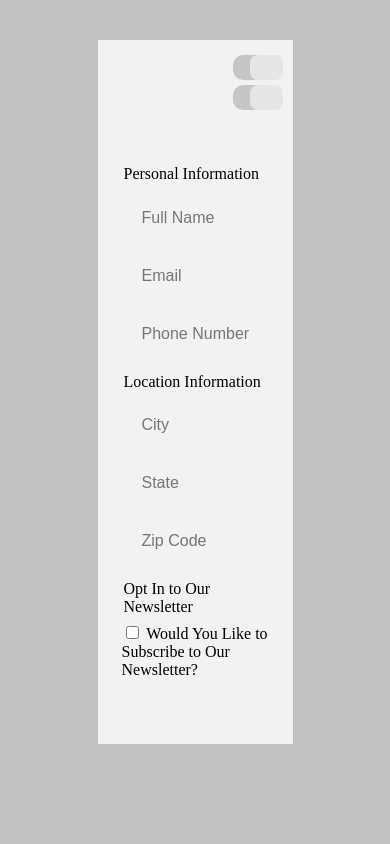
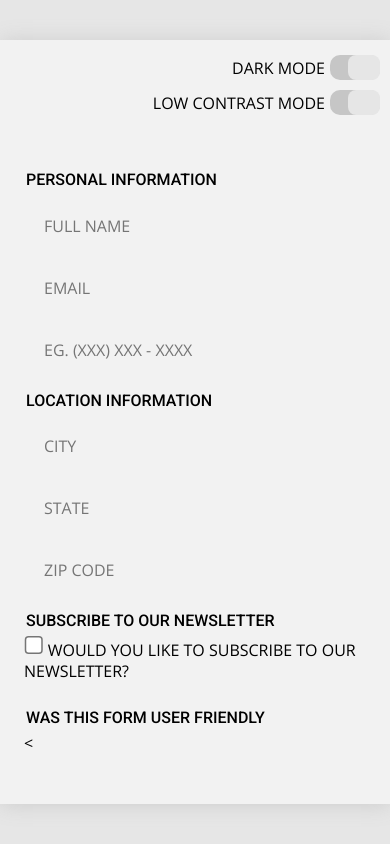
Before and after one commit to beaubaker1027/ramseymediaform, a plain HTML site: page index.html in a window 390 px wide. Drawn offline with nearby package versions, Linux system fonts and the light colour scheme.

Commit message:
added contrast scripting, updated styling, starting to add multiselect

```diff
--- a/styles.css
+++ b/css/styles.css
@@ -1,20 +1,32 @@
+/*variables*/
+:root {
+  --light: #f2f2f2;
+  --mid-light: #e6e6e6;
+  --mid: #595959;
+  --dark: #333333;
+  --accent: #00e6e6;
+}
 /*main style*/
 * {
+  text-transform: uppercase;
+  font-family: "Open Sans", sans-serif;
   box-sizing: border-box;
 }
+html {
+}
 html, body {
-  background-color: #c2c2c2;
+  overflow: scroll;
+  background-color: var(--mid-light);
+  width: 100%;
   height: 100%;
-  width: 100%;
   margin: 0;
   padding: 0;
 }
 
 #Form-Container {
-  margin: 40px auto;
   width:50%;
-  background-color: #f2f2f2;
-  box-shadow: 1px 1px 20px #c2c2c2;
+  background-color: var(--light);
+  box-shadow: 1px 1px 20px #cccccc;
 }
 #Form-Holder {
   padding: 40px 10px;
@@ -26,10 +38,6 @@ html, body {
 #accessibilityButtons {
   display: inline-block;
   padding:10px;
-}
-.main {
-  max-width: 960px;
-  min-height: 100%;
 }
 
 /*style components*/
@@ -70,16 +78,28 @@ html, body {
   position: absolute;
   width: 1px;
 }
+.switch-label {
+  text-align: right;
+  margin-right: 5px;
+}
 
 /*element style components*/
+.container {
+  max-width: 960px;
+  min-height: 100%;
+  padding: 40px 0;
+}
+legend {
+  font-family: "Roboto";
+}
 input {
+  font-family: "Open Sans";
   font-size: 1em;
   margin:4px;
   padding: 1em;
   border-radius: 4px;
   border: none;
   background-color: transparent;
-  outline-color: red;
 }
 
 input[type='text'] {
@@ -88,7 +108,16 @@ input[type='text'] {
 
 input:focus {
   outline: none;
-  border: 4px solid #e6e6e6;
+  border: 4px solid var(--mid-light);
+}
+
+input[type='checkbox'] {
+  padding: 0;
+  margin:0;
+  zoom: 1.5
+}
+input[type='checkbox']:focus {
+  outline: 2px solid var(--mid-light);
 }
 fieldset {
   border: none;
@@ -102,7 +131,7 @@ label {
   position: absolute;
   margin: 0;
   padding: 0;
-  background-color: #e6e6e6;
+  background-color: var(--mid-light);
   min-height: 25px;
   border-radius: 8px;
   width:65%;
@@ -110,25 +139,55 @@ label {
 }
 
 .sliderOuter {
+  transition: background-color 0.5s;
+  -webkit-transition: background-color 0.5s;
   margin: 5px 0;
   position:relative;
   border-radius: 10px;
   min-height: 25px;
+  max-height: 25px;
   width:50px;
   background-color: #c6c6c6;
 }
 
+.sliderOuter.activated {
+  background-color: darkgray;
+}
+
+.sliderOuter.activated .sliderInner {
+  left: 0;
+}
+
 /*low contrast theme*/
-.low-contrast {
-
+.contrastMode {
+  color: #999999;
 }
 
 /*dark theme*/
-.dark {
-  background-color: #333333;
+.darkMode {
+  color: var(--light);
+  background-color: var(--dark);
+}
+.darkMode #Form-Container {
+  background-color: var(--mid);
+  box-shadow: 1px 1px 20px #1a1a1a;
 }
 
 /*dark low contrast theme*/
-.dark .low-contrast {
+.darkMode.contrastMode {
+  color: #999999;
+  background-color: var(--mid);
+}
 
+@media only screen and (max-width: 960px) {
+  body {
+    width: 100%;
+  }
+  .main {
+    width:100%;
+    padding: 0 10px;
+  }
+  #Form-Container {
+    width: 100%;
+  }
 }
--- a/index.html
+++ b/index.html
@@ -2,27 +2,34 @@
 <html lang="en" dir="ltr">
   <head>
     <meta charset="UTF-8">
-    <meta http-equiv="default-style" content="styles.css">
+    <meta http-equiv="default-style" content="styles/styles.css">
     <meta name="description" content="A mock form as part of an assessment for Ramsey Media">
     <meta name="keywords" content="HTML,CSS,JavaScript,Form,">
     <meta name="author" content="Beau Baker">
     <meta name="viewport" content="width=device-width, initial-scale=1.0">
     <!--<base href="https://beaubaker.github.io" target="_blank">-->
     <title>Mock Form - an assessment of form development skills</title>
-    <link rel="stylesheet" href="styles.css">
+    <link href="https://fonts.googleapis.com/css?family=Open+Sans|Roboto:500&display=swap" rel="stylesheet">
+    <link rel="stylesheet" href="css/styles.css">
+    <script src="https://cdnjs.cloudflare.com/ajax/libs/lodash.js/4.17.15/lodash.core.min.js"></script>
   </head>
-  <body class="main centered-horizontal">
+  <body id="main">
+    <div class="container centered-horizontal">
       <div id="Form-Container" class="centered-horizontal">
         <div id="accessibilityContainer">
           <div id="accessibilityButtons">
-          <div id="darkMode" class="sliderOuter">
+            <div class="flx flx-row flx-align-cen">
+            <Label class="switch-label">Dark Mode</label>
+              <div id="darkMode" class="sliderOuter" onclick="toggleClass(main, getElementId(this));toggleClass(this, 'activated');">
                 <div id="darModeSlider" class="sliderInner">
-
                 </div>
               </div>
-          <div id="lowContrast" class="sliderOuter">
-            <div id="lowContrastSlider" class="sliderInner">
-
+            </div>
+            <div class="flx flx-row flx-align-cen">
+              <Label class="switch-label">Low Contrast Mode</label>
+              <div id="contrastMode" class="sliderOuter" onclick="toggleClass(main, getElementId(this));toggleClass(this, 'activated');">
+                <div id="contrastModeSlider" class="sliderInner">
+                </div>
               </div>
             </div>
           </div>
@@ -31,7 +38,10 @@
           <form class="flx flx-col flx-justify-se" action="index.html" method="post">
               <fieldset class="flx flx-col">
                 <legend>Personal Information</legend>
-              <label class="visuallyhidden" for="fullName">Enter Your Full Name</label>
+                <div>
+                  <div>
+                    <label class="visuallyhidden" for="fullName">Enter Your Full Name:</label>
+                  </div>
                   <input
                     id="fullName"
                     type="text"
@@ -42,7 +52,11 @@
                     value=""
                     placeholder="Full Name"
                     aria-label="Enter your full name here">
-              <label class="visuallyhidden" for="email">Enter Your Email</label>
+                </div>
+                <div>
+                  <div>
+                    <label class="visuallyhidden" for="email">Enter Your Email:</label>
+                  </div>
                   <input
                     id="email"
                     type="text"
@@ -53,22 +67,30 @@
                     value=""
                     placeholder="Email"
                     aria-label="Enter your email here">
-              <label class="visuallyhidden" for="phone">Enter Your Phone Number</label>
+                </div>
+                <div>
+                  <div>
+                    <label class="visuallyhidden" for="phone">Enter Your Phone Number:</label>
+                  </div>
                   <input
                     id="phone"
                     type="tel"
                     tabindex="0"
-                pattern="[0-9]{3} [0-9]{3}-[0-9]{4}"
+                    pattern="([0-9]{3}) [0-9]{3}-[0-9]{4}"
                     required
                     aria-required="true"
                     name="phone"
                     value=""
-                placeholder="Phone Number"
+                    placeholder="eg. (XXX) XXX - XXXX"
                     aria-label="Enter your phone number here">
+                </div>
               </fieldset>
               <fieldset class="flx flx-col">
                 <legend>Location Information</legend>
-              <label class="visuallyhidden"for="city">Enter Your City</label>
+                <div>
+                  <div>
+                    <label class="visuallyhidden"for="city">Enter Your City:</label>
+                  </div>
                   <input
                     id="city"
                     type="text"
@@ -79,7 +101,11 @@
                     value=""
                     placeholder="City"
                     aria-label="Enter your current city here">
-              <label class="visuallyhidden" for="state">Enter Your Current State</label>
+                </div>
+                <div>
+                  <div>
+                    <label class="visuallyhidden" for="state">Enter Your Current State:</label>
+                  </div>
                   <input
                     id="state"
                     minLength="2"
@@ -91,7 +117,11 @@
                     value=""
                     placeholder="State"
                     aria-label="Enter your current state here">
-              <label class="visuallyhidden" for="zip">Enter Your Current Zip Code</label>
+                </div>
+                <div>
+                  <div>
+                    <label class="visuallyhidden" for="zip">Enter Your Current Zip Code:</label>
+                  </div>
                   <input
                     id="zip"
                     type="text"
@@ -103,16 +133,26 @@
                     value=""
                     placeholder="Zip Code"
                     aria-label="Enter your zip code here">
+                </div>
               </fieldset>
               <fieldset>
-              <legend>Opt In to Our Newsletter</legend>
-              <input style="display:inline-block" type="checkbox" name="accept" name="mailingList" placeholder="" value="">
-              <label for="mailingList">Would You Like to Subscribe to Our Newsletter?</label>
+                <legend>Subscribe to Our Newsletter</legend>
+                <div class="flx-row flx-align-cen">
+                  <input style="display:inline-block" type="checkbox" name="accept" id="optin" name="mailingList" placeholder="" value="">
+                  <label for="optin">Would You Like to Subscribe to Our Newsletter?</label>
+                </div>
               </fieldset>
               <fieldset id="multiSelect">
+                <legend></legend>
+              </fieldset>
+              <fieldset id="yes/no">
+                <legend>Was this Form User Friendly</legend>
+                <
               </fieldset>
           </form>
         </div>
       </div>
+    </div>
+    <script type="text/javascript" src="js/script.js"></script>
   </body>
 </html>
--- /dev/null
+++ b/js/script.js
@@ -0,0 +1,9 @@
+function getElementId({id, ...event}){
+  if(!id) return;
+  return id;
+}
+
+function toggleClass(id, theme){
+  id.classList.toggle(theme);
+  return;
+}
```
Lines whose indentation alone changed are shown as unchanged.
